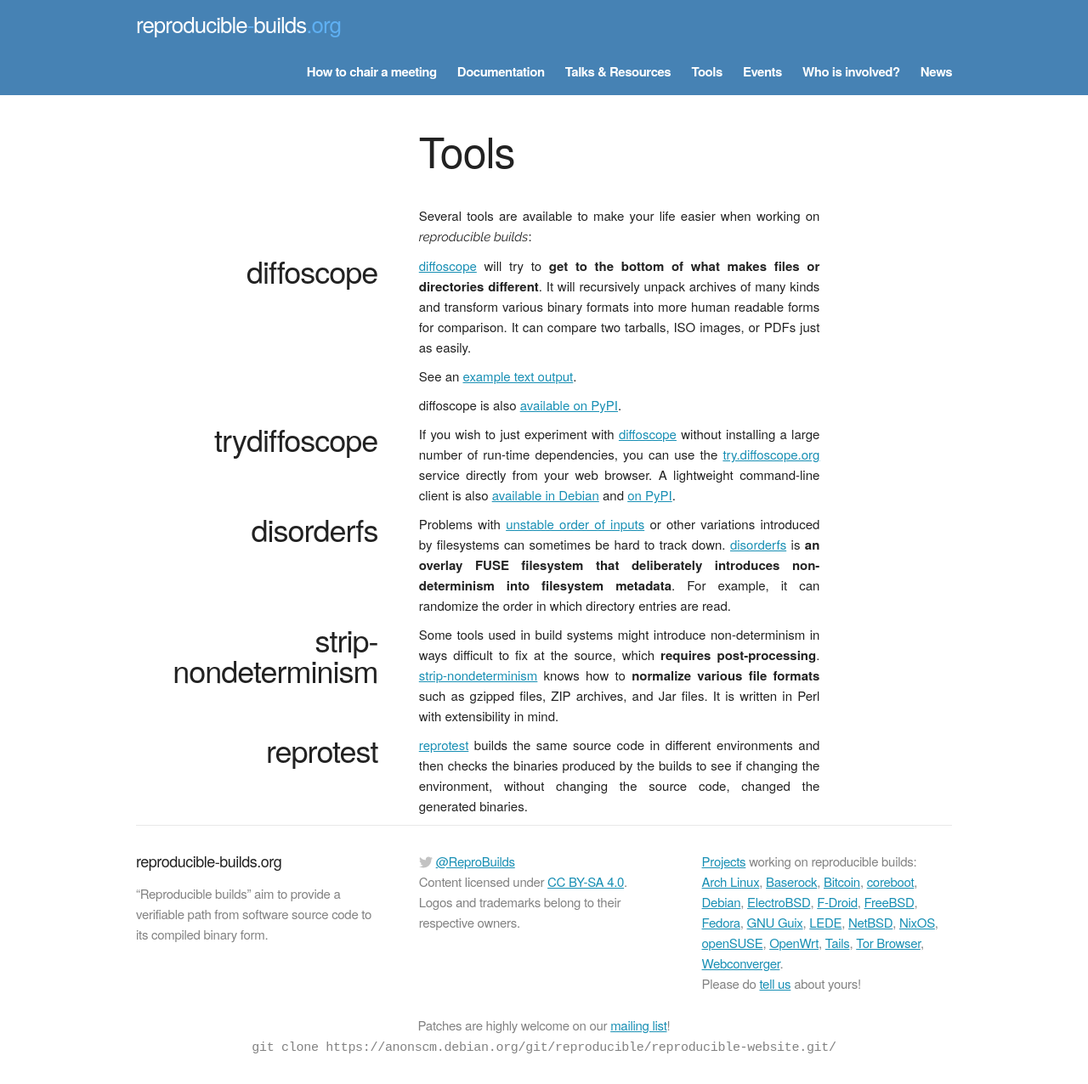
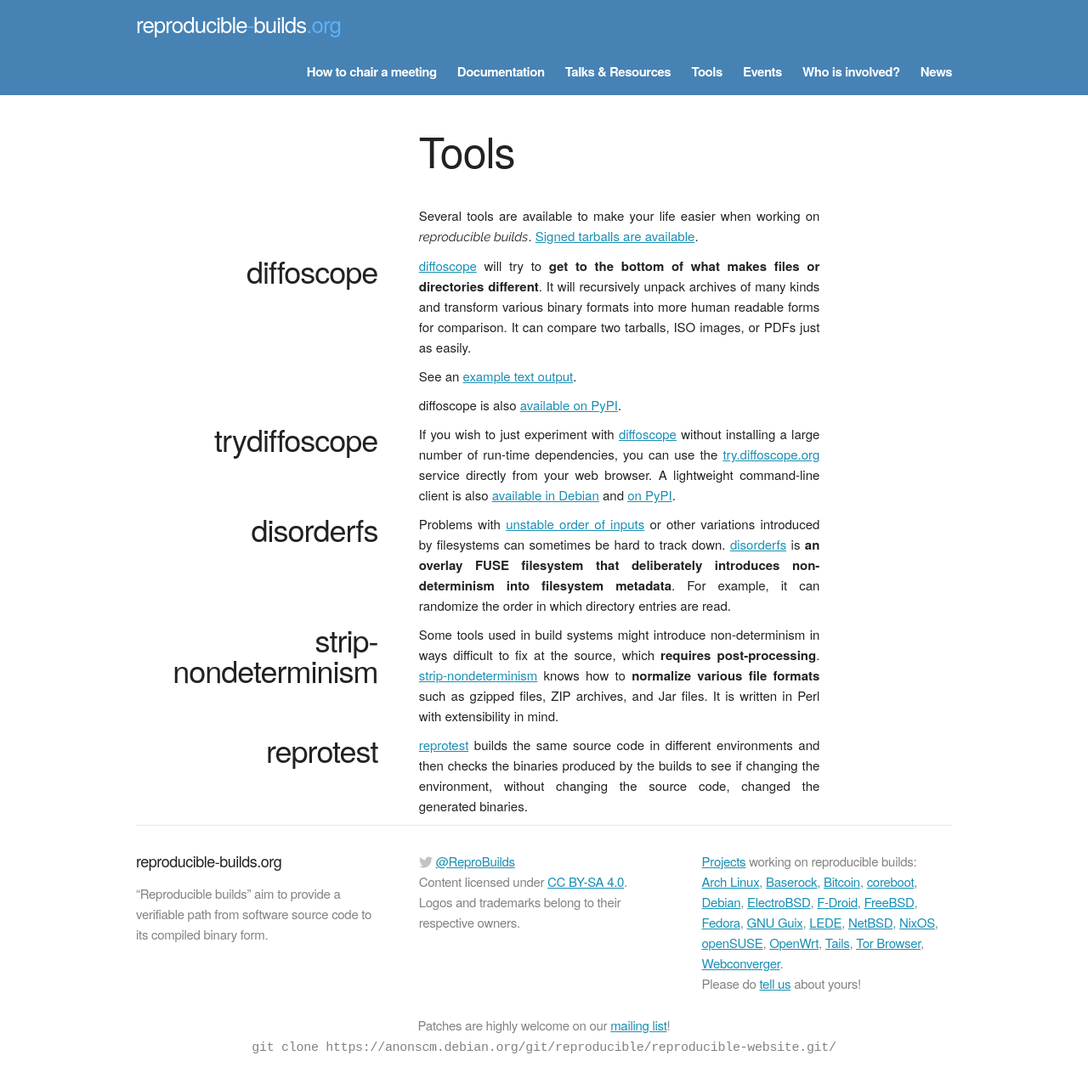
Before and after one commit to prototypefund/reproducible-website, a Jekyll site: the page built from tools.html, in a window 1280 px wide. Shown: the whole page at 85% size. Built offline with Jekyll 4.4.1, drawn with Linux system fonts in a browser that asks for light colours; some web fonts are replaced.

Commit message:
Link to http://reproducible.alioth.debian.org/releases/ from tools page.

```diff
--- a/tools.html
+++ b/tools.html
@@ -9,7 +9,8 @@
   <div class="eight columns text">
     <p>
       Several tools are available to make your life easier when working on
-      <em>reproducible builds</em>:
+      <em>reproducible builds</em>.
+      <a href="http://reproducible.alioth.debian.org/releases/">Signed tarballs are available</a>.
     </p>
   </div>
 </div>
```
